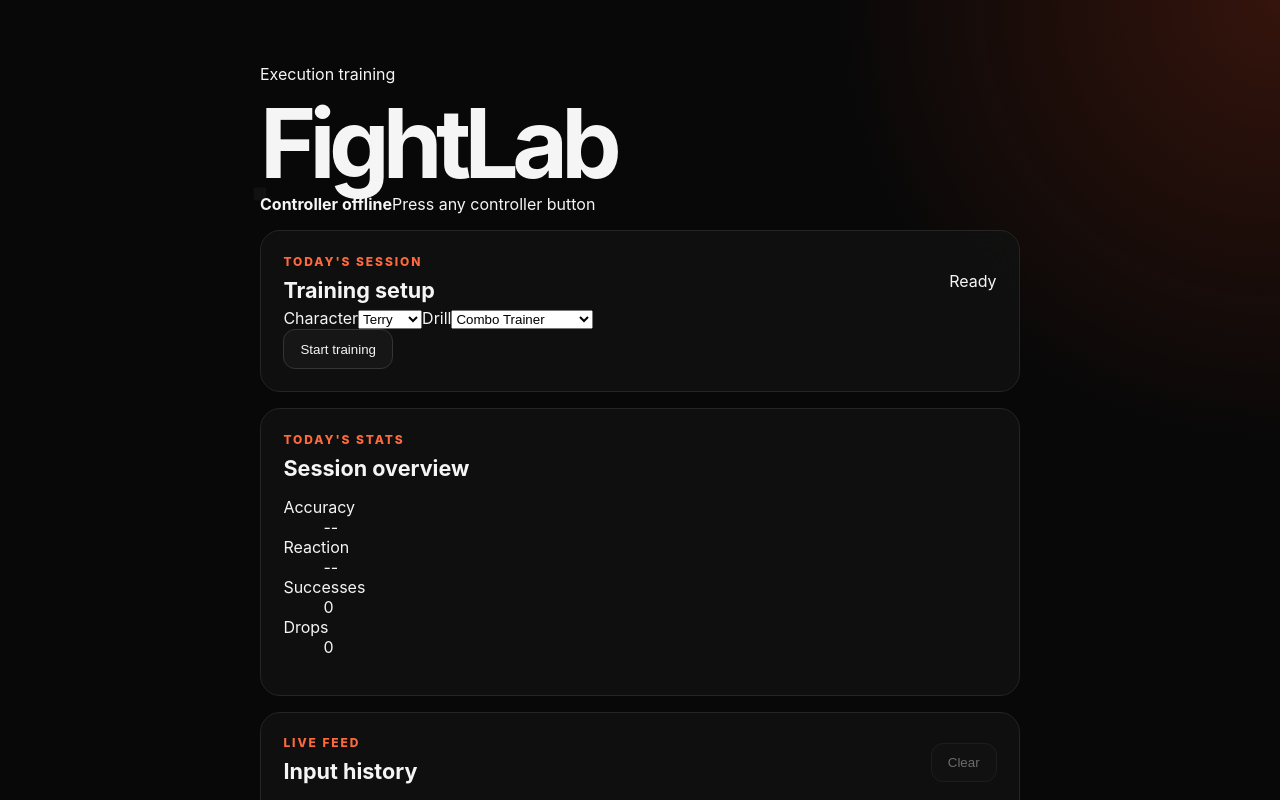
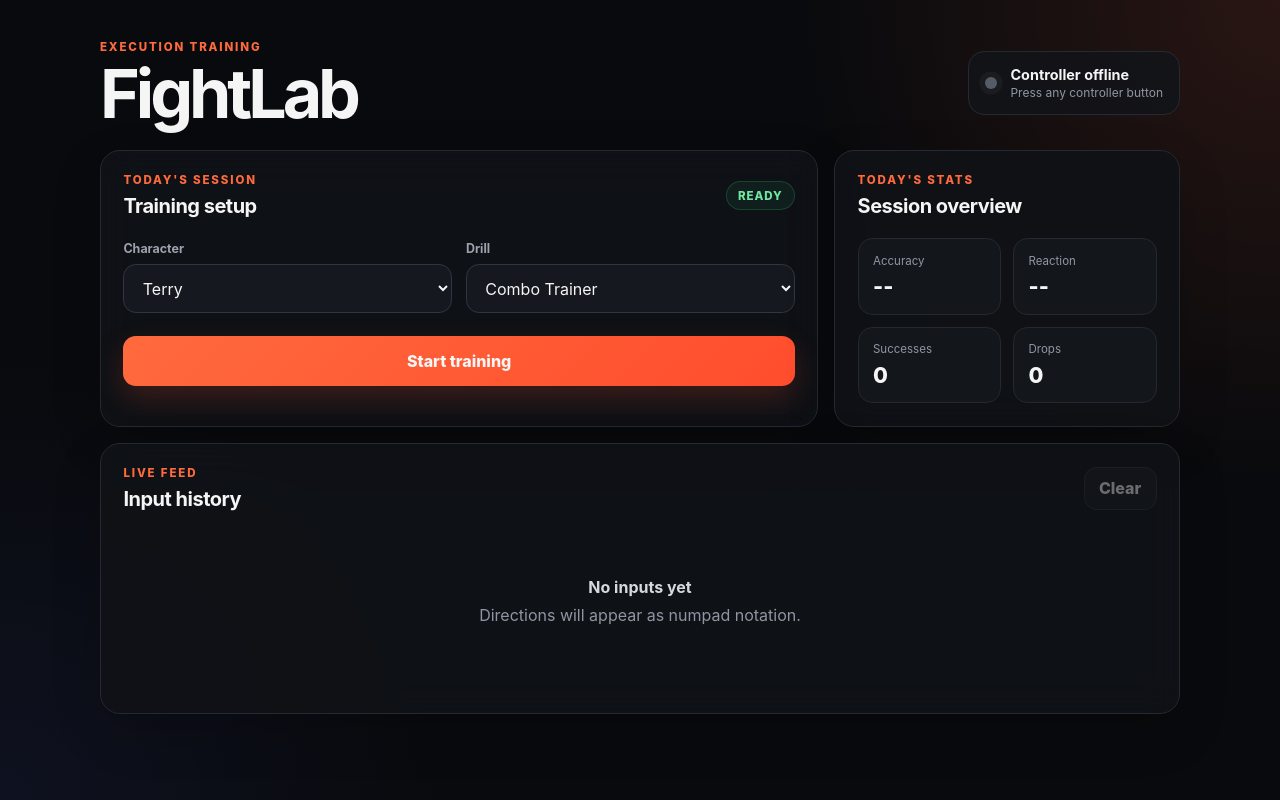
Before and after one commit to Justraymond99/fightlab, a React (Vite) app: page / in a window 1280 px wide. Shown: the top 800 px of the page. Built offline with nearby package versions, Linux system fonts and the light colour scheme.

Commit message:
style: clean up dashboard spacing and hierarchy

```diff
--- a/src/styles.css
+++ b/src/styles.css
@@ -5,7 +5,7 @@
 :root {
   font-family: Inter, ui-sans-serif, system-ui, -apple-system, BlinkMacSystemFont, "Segoe UI", sans-serif;
   color: #f5f5f5;
-  background: #080808;
+  background: #090a0d;
   font-synthesis: none;
   text-rendering: optimizeLegibility;
 }
@@ -15,16 +15,18 @@ body {
   min-width: 320px;
   min-height: 100vh;
   background:
-    radial-gradient(circle at top right, rgba(255, 73, 31, 0.18), transparent 28rem),
-    #080808;
+    radial-gradient(circle at top right, rgba(255, 100, 61, 0.13), transparent 30rem),
+    radial-gradient(circle at bottom left, rgba(78, 102, 255, 0.08), transparent 28rem),
+    #090a0d;
+}
+
+button,
+select {
+  font: inherit;
 }
 
 button {
-  border: 1px solid #343434;
-  border-radius: 0.75rem;
-  padding: 0.7rem 1rem;
-  color: #f5f5f5;
-  background: #161616;
+  border: 0;
   cursor: pointer;
 }
 
@@ -34,20 +36,24 @@ button:disabled {
 }
 
 .app-shell {
-  width: min(760px, calc(100% - 2rem));
+  width: min(1080px, calc(100% - 2rem));
   margin: 0 auto;
-  padding: 4rem 0;
+  padding: 2.5rem 0 4rem;
 }
 
-.hero {
-  margin-bottom: 2rem;
+.topbar {
+  display: flex;
+  align-items: center;
+  justify-content: space-between;
+  gap: 1.5rem;
+  margin-bottom: 1.5rem;
 }
 
-.eyebrow,
+.brand-kicker,
 .panel-label {
-  margin: 0 0 0.5rem;
+  margin: 0 0 0.45rem;
   color: #ff6a3d;
-  font-size: 0.75rem;
+  font-size: 0.72rem;
   font-weight: 800;
   letter-spacing: 0.16em;
   text-transform: uppercase;
@@ -60,92 +66,265 @@ p {
 }
 
 h1 {
-  margin-bottom: 0.5rem;
-  font-size: clamp(3rem, 10vw, 6rem);
-  line-height: 0.9;
-  letter-spacing: -0.07em;
+  margin-bottom: 0;
+  font-size: clamp(2.4rem, 6vw, 4.25rem);
+  line-height: 0.95;
+  letter-spacing: -0.06em;
 }
 
 h2 {
-  margin-bottom: 0.35rem;
-  font-size: 1.35rem;
+  margin-bottom: 0;
+  font-size: 1.25rem;
+  letter-spacing: -0.025em;
 }
 
-.subtitle,
-.muted,
-.empty-state span,
-.input-time {
-  color: #969696;
+.controller-badge {
+  display: flex;
+  align-items: center;
+  gap: 0.85rem;
+  max-width: 360px;
+  padding: 0.85rem 1rem;
+  border: 1px solid #252932;
+  border-radius: 1rem;
+  background: rgba(18, 20, 25, 0.86);
+}
+
+.controller-badge div {
+  display: grid;
+  gap: 0.15rem;
+}
+
+.controller-badge strong {
+  font-size: 0.9rem;
+}
+
+.controller-badge span:last-child {
+  overflow: hidden;
+  color: #8f96a3;
+  font-size: 0.75rem;
+  text-overflow: ellipsis;
+  white-space: nowrap;
+}
+
+.status-dot {
+  width: 0.72rem;
+  height: 0.72rem;
+  flex: 0 0 auto;
+  border-radius: 999px;
+  background: #555c67;
+  box-shadow: 0 0 0 0.35rem rgba(85, 92, 103, 0.12);
+}
+
+.status-dot.online {
+  background: #37d67a;
+  box-shadow: 0 0 0 0.35rem rgba(55, 214, 122, 0.12);
+}
+
+.dashboard-grid {
+  display: grid;
+  grid-template-columns: minmax(0, 1.35fr) minmax(280px, 0.65fr);
+  gap: 1rem;
 }
 
 .panel {
-  margin-top: 1rem;
   padding: 1.4rem;
-  border: 1px solid #252525;
+  border: 1px solid #252932;
   border-radius: 1.25rem;
-  background: rgba(17, 17, 17, 0.9);
+  background: rgba(16, 18, 23, 0.9);
+  box-shadow: 0 18px 50px rgba(0, 0, 0, 0.16);
   backdrop-filter: blur(18px);
 }
 
-.status-panel,
-.panel-heading,
-.input-list li {
+.panel-heading {
   display: flex;
   align-items: center;
   justify-content: space-between;
   gap: 1rem;
 }
 
-.status-dot {
-  width: 0.9rem;
-  height: 0.9rem;
+.session-pill {
+  padding: 0.42rem 0.7rem;
+  border: 1px solid rgba(55, 214, 122, 0.2);
   border-radius: 999px;
-  background: #555;
-  box-shadow: 0 0 0 0.4rem rgba(85, 85, 85, 0.12);
+  color: #70e5a1;
+  background: rgba(55, 214, 122, 0.08);
+  font-size: 0.72rem;
+  font-weight: 800;
+  letter-spacing: 0.08em;
+  text-transform: uppercase;
 }
 
-.status-dot.online {
-  background: #37d67a;
-  box-shadow: 0 0 0 0.4rem rgba(55, 214, 122, 0.12);
+.field-grid {
+  display: grid;
+  grid-template-columns: repeat(2, minmax(0, 1fr));
+  gap: 0.85rem;
+  margin: 1.4rem 0;
+}
+
+.field-grid label {
+  display: grid;
+  gap: 0.5rem;
+}
+
+.field-grid label > span {
+  color: #9ca3af;
+  font-size: 0.78rem;
+  font-weight: 700;
+}
+
+select {
+  width: 100%;
+  padding: 0.8rem 0.9rem;
+  border: 1px solid #303540;
+  border-radius: 0.8rem;
+  color: #f5f5f5;
+  outline: none;
+  background: #15181e;
+}
+
+select:focus {
+  border-color: #ff6a3d;
+  box-shadow: 0 0 0 3px rgba(255, 106, 61, 0.12);
+}
+
+.primary-action,
+.secondary-action {
+  border-radius: 0.8rem;
+  color: #f5f5f5;
+  font-weight: 800;
+}
+
+.primary-action {
+  width: 100%;
+  padding: 0.95rem 1.1rem;
+  background: linear-gradient(135deg, #ff6a3d, #ff4d2d);
+  box-shadow: 0 12px 30px rgba(255, 83, 45, 0.2);
+}
+
+.primary-action:hover {
+  transform: translateY(-1px);
+}
+
+.secondary-action {
+  padding: 0.65rem 0.9rem;
+  border: 1px solid #303540;
+  background: #171a20;
+}
+
+.stats-panel {
+  display: flex;
+  flex-direction: column;
+  justify-content: space-between;
+}
+
+.stats-grid {
+  display: grid;
+  grid-template-columns: repeat(2, minmax(0, 1fr));
+  gap: 0.75rem;
+  margin: 1.25rem 0 0;
+}
+
+.stats-grid div {
+  padding: 0.9rem;
+  border: 1px solid #242832;
+  border-radius: 0.9rem;
+  background: #13161b;
+}
+
+.stats-grid dt {
+  margin-bottom: 0.35rem;
+  color: #8f96a3;
+  font-size: 0.72rem;
+}
+
+.stats-grid dd {
+  margin: 0;
+  font-size: 1.35rem;
+  font-weight: 850;
+}
+
+.input-panel {
+  margin-top: 1rem;
 }
 
 .empty-state {
   display: grid;
+  min-height: 180px;
   place-items: center;
-  min-height: 220px;
+  align-content: center;
+  gap: 0.45rem;
+  color: #d6d9de;
   text-align: center;
 }
 
-.empty-state span {
-  margin-top: -4.5rem;
+.empty-state span,
+.input-time {
+  color: #8f96a3;
 }
 
 .input-list {
   display: grid;
-  gap: 0.65rem;
+  gap: 0.6rem;
+  max-height: 380px;
   margin: 1.25rem 0 0;
   padding: 0;
+  overflow-y: auto;
   list-style: none;
 }
 
 .input-list li {
-  padding: 0.85rem 0;
-  border-top: 1px solid #242424;
+  display: flex;
+  align-items: center;
+  justify-content: space-between;
+  gap: 1rem;
+  padding: 0.8rem 0;
+  border-top: 1px solid #242832;
 }
 
 .input-token {
   display: inline-grid;
-  min-width: 3.25rem;
-  min-height: 3.25rem;
+  min-width: 3rem;
+  min-height: 3rem;
   place-items: center;
-  border: 1px solid #414141;
-  border-radius: 0.9rem;
-  background: #1b1b1b;
-  font-size: 1.15rem;
+  border: 1px solid #3b414d;
+  border-radius: 0.8rem;
+  background: #1a1e25;
+  font-size: 1.05rem;
   font-weight: 900;
 }
 
 .input-time {
   font-family: "SFMono-Regular", Consolas, monospace;
-  font-size: 0.8rem;
+  font-size: 0.78rem;
 }
+
+@media (max-width: 760px) {
+  .app-shell {
+    padding-top: 1.5rem;
+  }
+
+  .topbar,
+  .dashboard-grid {
+    align-items: stretch;
+    grid-template-columns: 1fr;
+  }
+
+  .topbar {
+    flex-direction: column;
+  }
+
+  .controller-badge {
+    max-width: none;
+  }
+}
+
+@media (max-width: 520px) {
+  .field-grid,
+  .stats-grid {
+    grid-template-columns: 1fr;
+  }
+
+  .panel {
+    padding: 1.1rem;
+  }
+}
```
